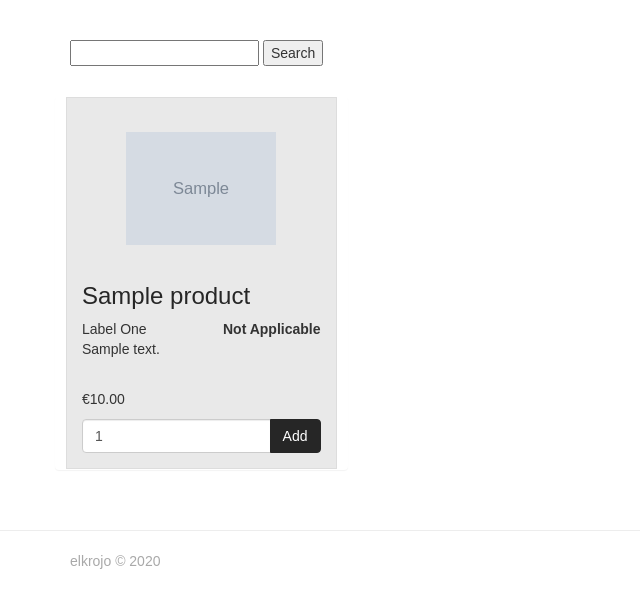
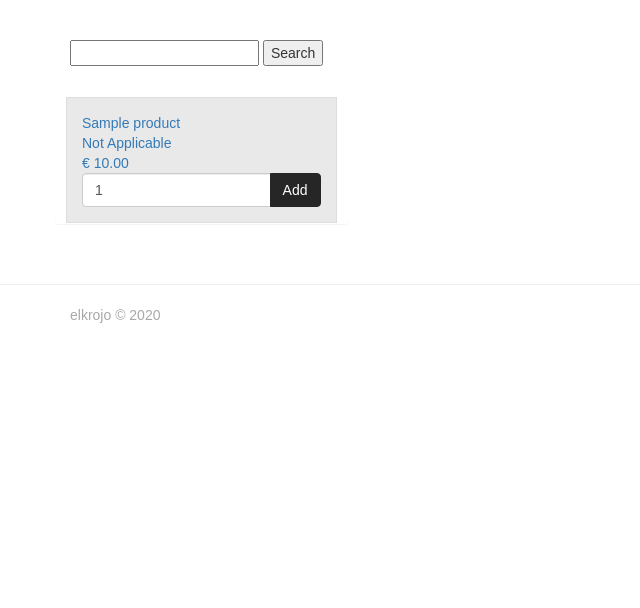
Before and after one commit to elkrojo/croiglas-shop, a Django app: page / in a window 1280 px wide. Shown: the part 60-668 px from the top of the page, without its empty margins (0-640 px from the left). Run offline with Django 3.2, Linux system fonts and the light colour scheme; tables that the repository leaves empty hold one stand-in row (values such as "Sample post"); grey boxes marked "Sample" are stand-in pictures; parts of the project's set-up code (start-up, migrations or seed data) failed here and were passed over; some libraries are stand-ins or nearby versions.

Commit message:
Product panels are now within anchor tags & vital info presented only

```diff
--- a/products/templates/products.html
+++ b/products/templates/products.html
@@ -3,15 +3,16 @@
 {% block content %}
 <div class="row row-flex">
     {% for product in products %}
-        <div class="col-xs-10 col-xs-offset-1 col-sm-offset-0 col-sm-6 col-md-3 display panel panel-default">
+    <a href="#" class="col-xs-10 col-xs-offset-1 col-sm-offset-0 col-sm-6 col-md-3 display panel panel-default product-card">
+        <!-- <div class="col-xs-10 col-xs-offset-1 col-sm-offset-0 col-sm-6 col-md-3 display panel panel-default"> -->
             <div class="panel-body">
-                <div class="product" style="background-image: url('{{ MEDIA_URL }}{{ product.image }}')"></div>
+                <div class="product-image" style="background-image: url('{{ MEDIA_URL }}{{ product.image }}')"></div>
 
-                <h3>{{ product.title }}</h3>
-                <span>{{ product.get_brand_display }}</span><span class="product-card-size">{{ product.get_size_display }}</span>
-                <p class="product-description">{{ product.description }}</p>
-                <p>€{{ product.price }}</p>
-
+            <div class="product-vitals">
+                <div class="text-centered heavy">{{ product.title }}</div>
+                <div class="text-centered light">{{ product.get_size_display }}</div>
+                <div class="text-centered heavy">€ {{ product.price }}</div>
+            </div>
                 <form method="post" action="{% url 'add_to_cart' product.id %}">
                     {% csrf_token %}
                     <div class="input-group">
@@ -21,8 +22,9 @@
                         </span>
                     </div>
                 </form>
-            </div>
+        <!-- </div> -->
         </div>
+    </a>
     {% endfor %}
 </div>
 {% endblock %}
```
